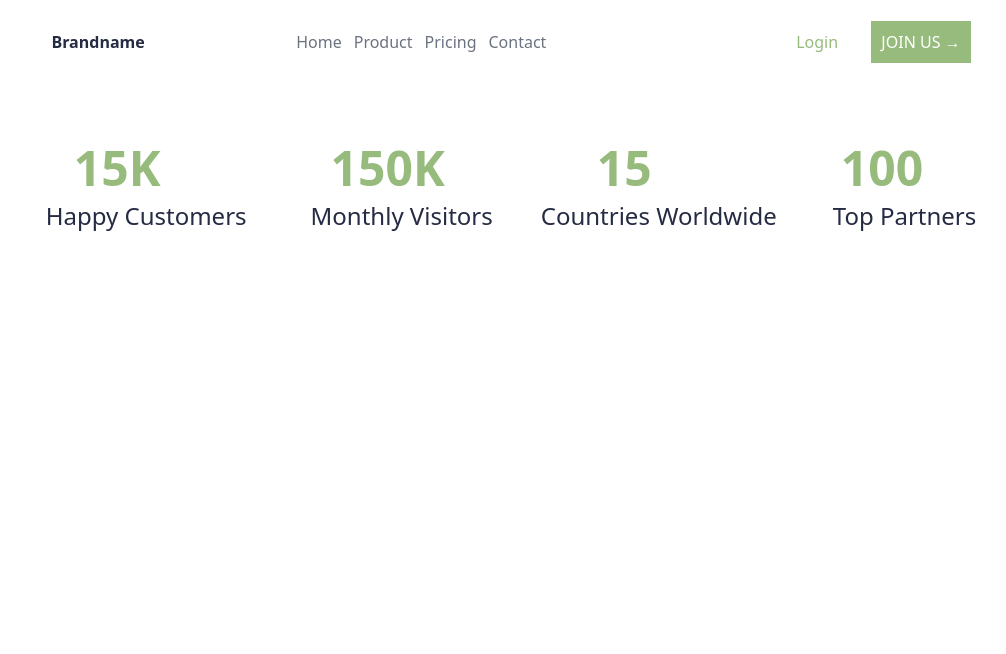
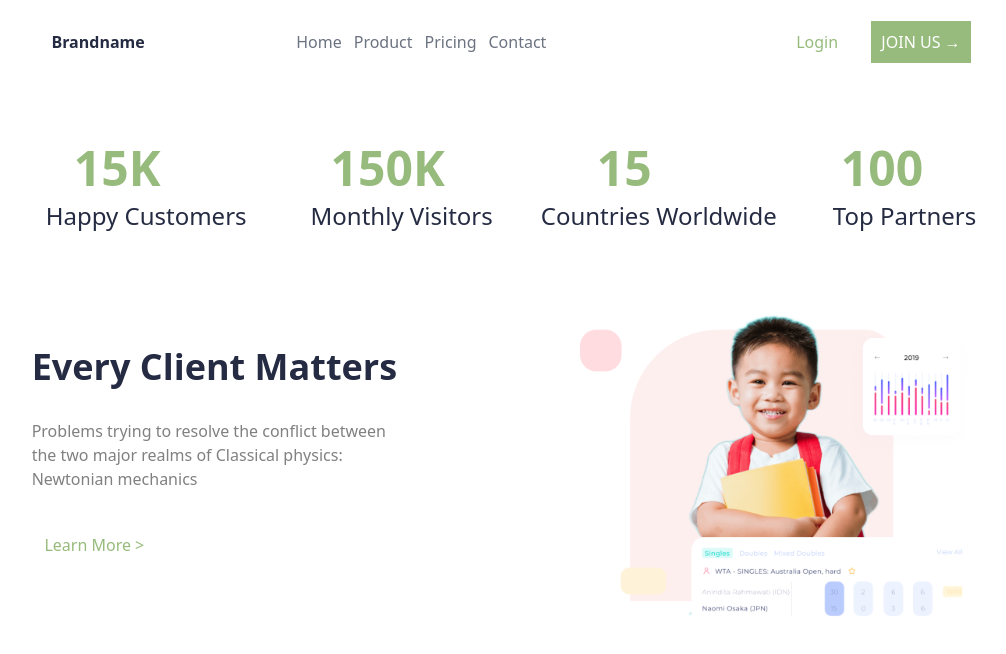
Before and after one commit to nmmm24052-hash/dphome, a website: page index.html in a window 1280 px wide. Shown: the whole page, without its empty margins (129-1135 px from the left). Drawn offline with Linux system fonts and the light colour scheme.

Commit message:
section3

```diff
--- a/index.html
+++ b/index.html
@@ -45,6 +45,14 @@
             </aside>
             </article>
         </section>
+        <section class="flex flex-col gap-8 items-center lg:flex-row lg:justify-around m-[50px]">
+            <article class="flex flex-col gap-8">
+                <h1 class="text-[#252B42] font-bold text-4xl">Every Client Matters</h1>
+                <p class="text-[gray]">Problems trying to resolve the conflict between <br> the two major realms of Classical physics:  <br>Newtonian mechanics </p>
+                <button class="text-[#96BB7C] p-[10px] lg:ml-[-240px]">Learn More ></button>
+            </article>
+            <img src="src/col-md-6.png" width="400px" height="350px" class="m-[10px]" alt="">
+        </section>
 
     </main>
 </body>
```
Also changed, not shown: src/output.css.
